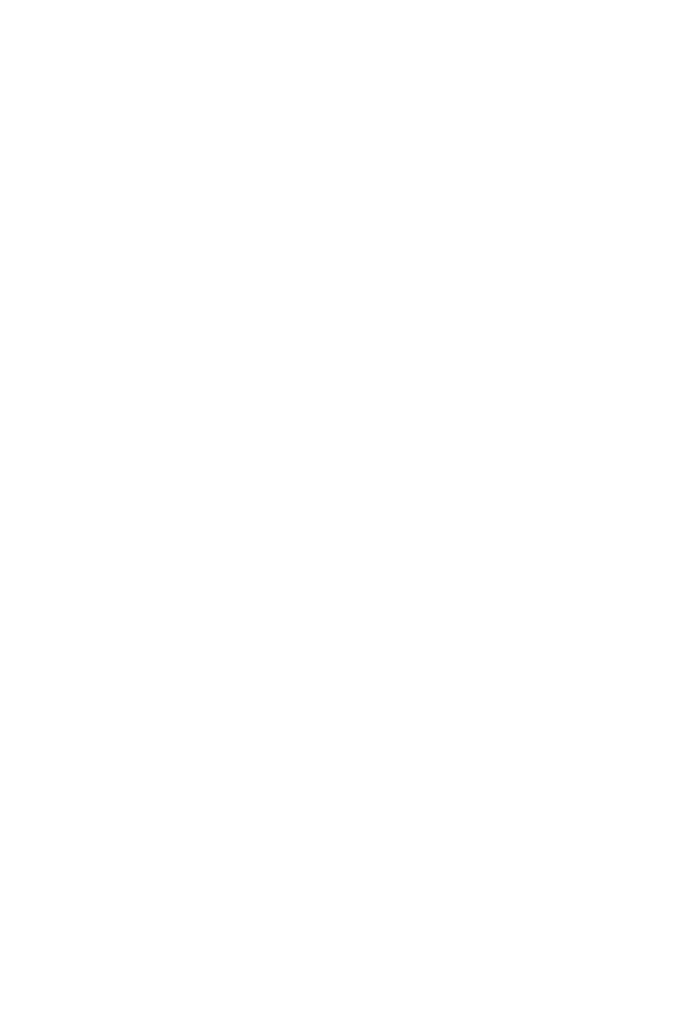
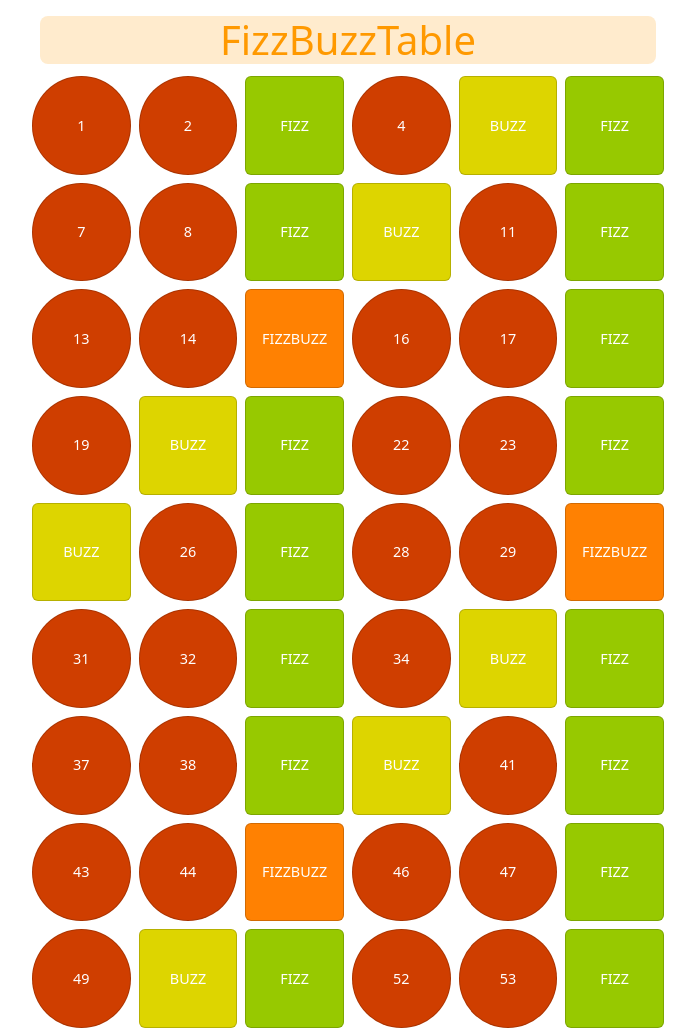
Before and after one commit to LorenzoEmanuele00/js-fizzbuzz, a plain HTML site: page index.html in a window 1280 px wide. Shown: the top 1031 px of the page, without its empty margins (292-987 px from the left). Before the commit the page ends 800 px from the top, so only its background shows below. Drawn offline with nearby package versions, Linux system fonts and the light colour scheme.

Commit message:
restyling

```diff
--- a/css/style.css
+++ b/css/style.css
@@ -0,0 +1,33 @@
+.ms_font {
+    font-size: .9rem;
+}
+
+.title {
+    background-color: blanchedalmond;
+    color: rgb(255, 153, 0);
+}
+
+.ms_dim {
+    aspect-ratio: 1 / 1;
+}
+
+.fizz {
+    background-color: rgb(151, 201, 0);
+    color: white;
+}
+
+.buzz {
+    background-color: rgb(221, 213, 0);
+    color: white;
+}
+
+.fizzbuzz {
+    background-color: rgb(255, 129, 2);
+    color: white;
+}
+
+.natural {
+    background-color: rgb(207, 62, 0);
+    border-radius: 50%;
+    color: white;
+}
--- a/index.html
+++ b/index.html
@@ -10,6 +10,11 @@
 
 <body>
 
+    <main class="container w-50 py-3 text-center ms_font">
+        <h1 class="title rounded-3 w-100">FizzBuzzTable</h1>
+        <div class="row row-cols-6"></div>
+    </main>
+
     <script src="js/script.js"></script>
 </body>
 </html>
--- a/js/script.js
+++ b/js/script.js
@@ -1,11 +1,20 @@
+let grid = "";
+
 for (let i = 1; i <= 100; i++) {
-    let result = "";
+    let result;
     if (i % 3 === 0 && i % 5 === 0) {
-        result = "fizzbuzz";
+        result = "FIZZBUZZ";
+        grid += `<div class = "p-1"> <div class="card d-flex justify-content-center align-items-center fizzbuzz ms_dim"> ${result} </div> </div>`
     } else if (i % 5 == 0) {
-        result = "buzz";
+        result = "BUZZ";
+        grid += `<div class = "p-1"> <div class="card d-flex justify-content-center align-items-center buzz ms_dim"> ${result} </div> </div>`
     } else if (i % 3 === 0) {
-        result = "fizz"
+        result = "FIZZ"
+        grid += `<div class = "p-1"> <div class="card d-flex justify-content-center align-items-center fizz ms_dim"> ${result} </div> </div>`
+    } else {
+        grid += `<div class = "p-1"> <div class="card d-flex justify-content-center align-items-center natural ms_dim"> ${i} </div> </div>`
     }
     console.log (i, result)
 }
+
+document.querySelector(".row").innerHTML = grid;
```
